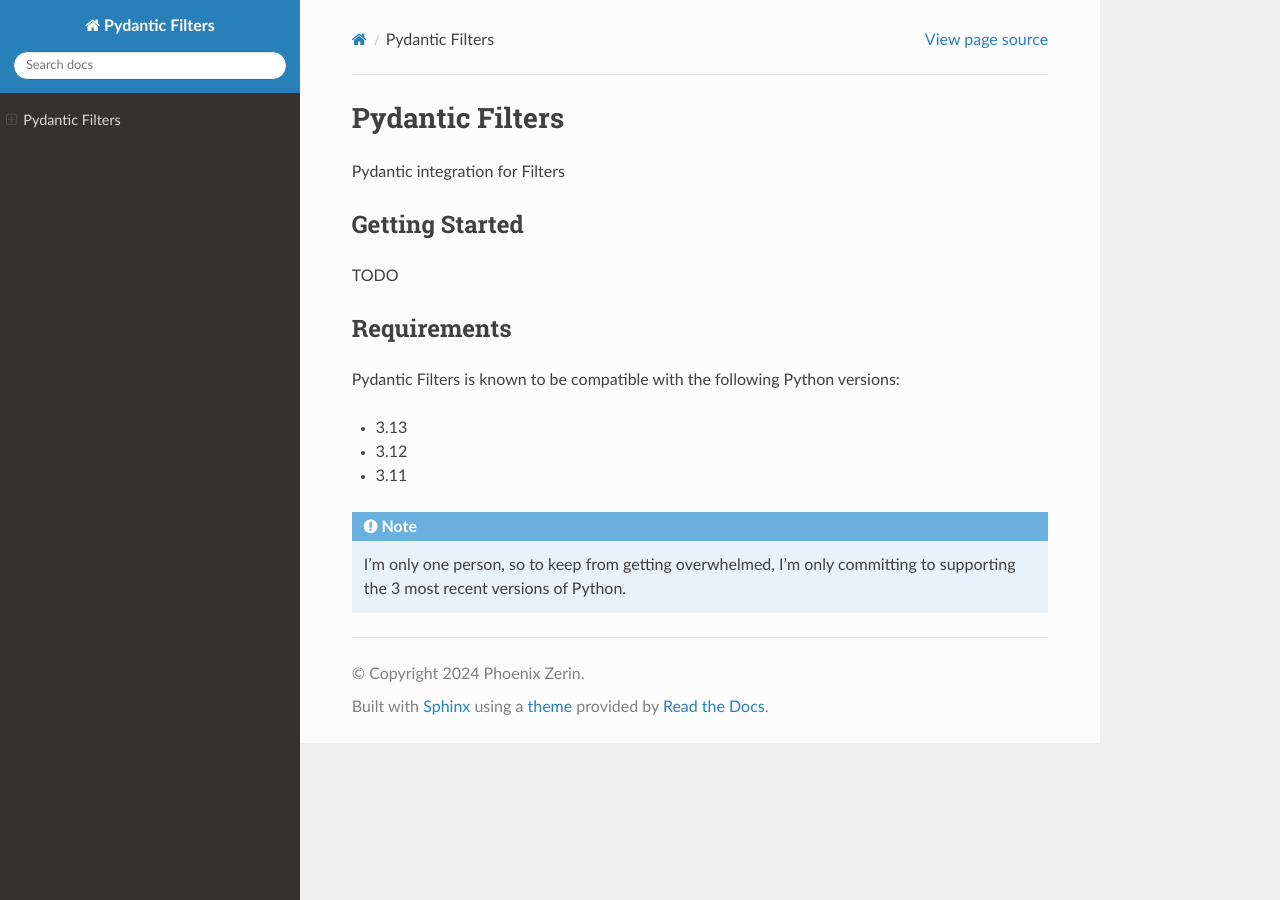
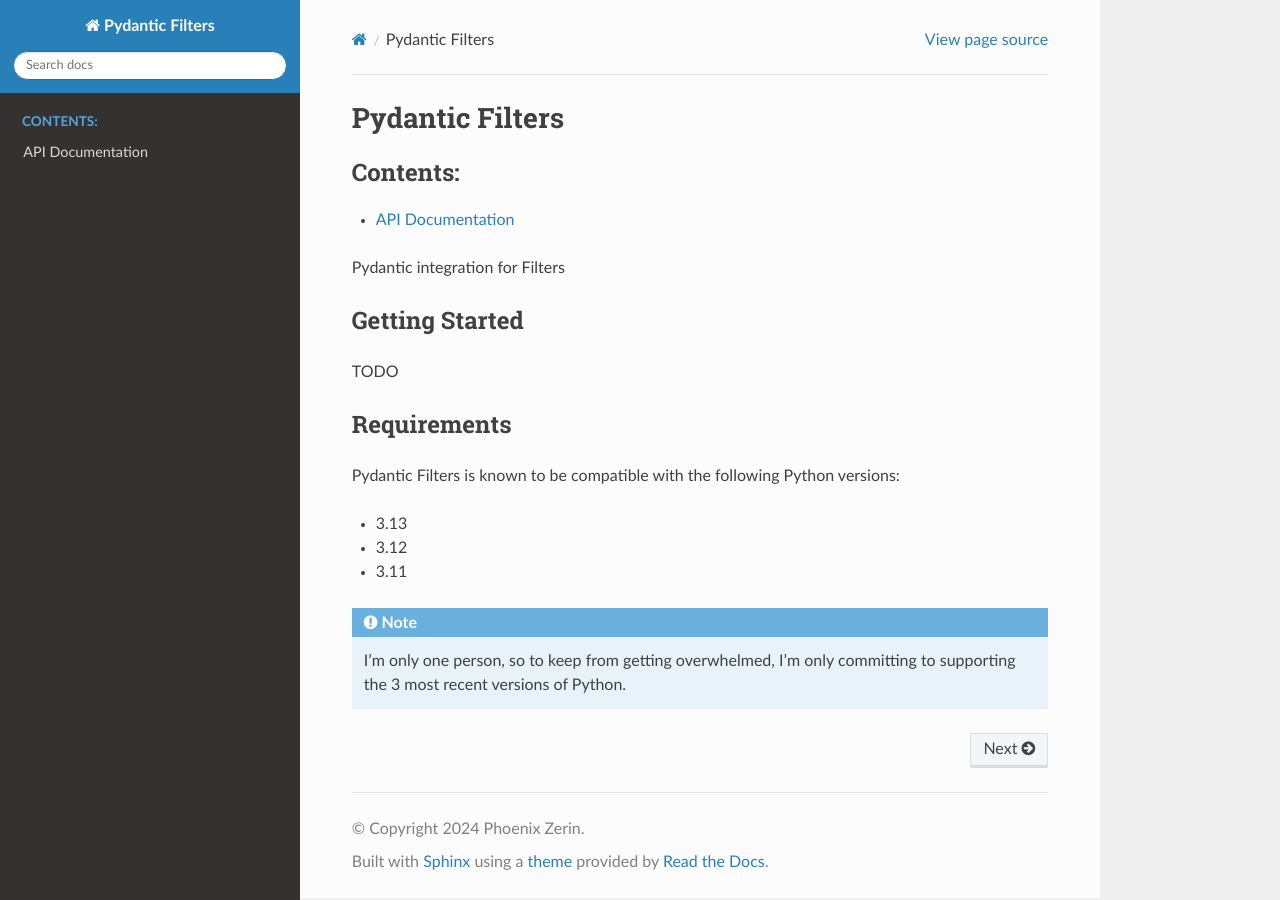
Before and after one commit to todofixthis/filters-pydantic, a Sphinx documentation site: the page built from docs/index.rst, in a window 1280 px wide. Built offline with Sphinx 7.4.7 and the Read the Docs theme 3.1.0, drawn with Linux system fonts in a browser that asks for light colours.

Commit message:
Ported improvements from ClassRegistry 🚢

```diff
--- /dev/null
+++ b/docs/api.rst
@@ -0,0 +1,4 @@
+API Documentation
+=================
+
+.. automodule:: filters_pydantic
--- a/docs/conf.py
+++ b/docs/conf.py
@@ -34,10 +34,11 @@
 
 # -- Options for autodoc extension -------------------------------------------
 # https://www.sphinx-doc.org/en/master/usage/extensions/autodoc.html#configuration
+autoclass_content = "both"
 autodoc_default_options = {
     "members": True,
     "member-order": "alphabetical",
-    "special-members": True,
+    "special-members": False,
     "undoc-members": True,
 }
 
--- a/docs/index.rst
+++ b/docs/index.rst
@@ -4,6 +4,8 @@
 .. toctree::
    :maxdepth: 1
    :caption: Contents:
+
+   api
 
 Pydantic integration for Filters
 
--- a/docs/requirements.txt
+++ /dev/null
@@ -1,3 +0,0 @@
-# https://docs.readthedocs.io/en/stable/guides/reproducible-builds.html#id6
-sphinx
-sphinx_rtd_theme
```
Also changed, not shown: .readthedocs.yaml, 2 other files.
